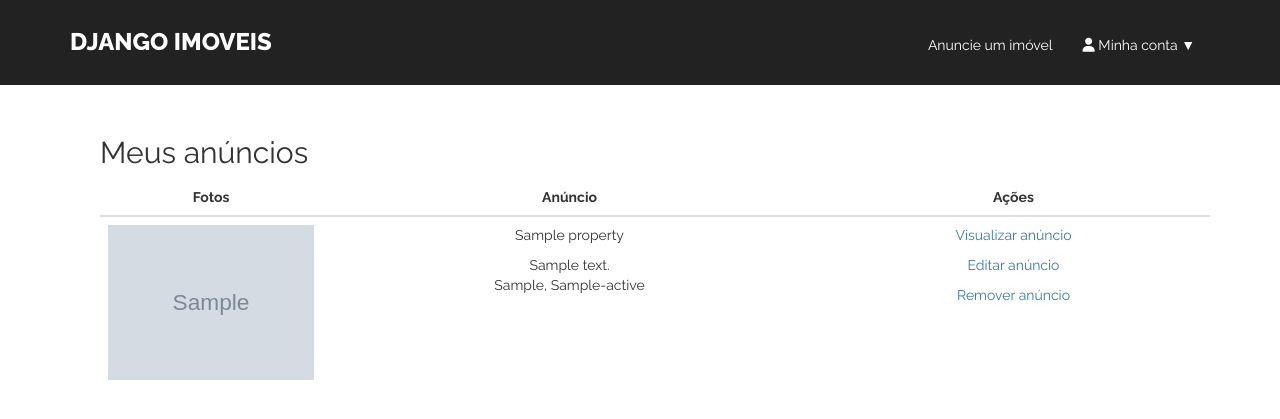
After one commit to andresmachado/django-imoveis, a Django app: a page that uses templates/properties/base.html in a window 1280 px wide. The commit adds this page. Shown: the top 419 px of the page. Run offline with Django 3.2, Linux system fonts and the light colour scheme; a user stored in the database is signed in; tables that the repository leaves empty hold one stand-in row (values such as "Sample post"); grey boxes marked "Sample" are stand-in pictures; some libraries are stand-ins or nearby versions.

Commit message:
Added edit form view and template, my account menu, my offers and more.

```diff
--- a/django_imoveis/settings.py
+++ b/django_imoveis/settings.py
@@ -26,7 +26,8 @@ SECRET_KEY = 'kl_kdu-c(@@ni7(ua3@hhc_gus5lg)^&7wii$%7*i*kl%ja=bt'
 DEBUG = True
 
 ALLOWED_HOSTS = []
-
+USE_L10N = False
+USE_THOUSAND_SEPARATOR = True
 # Application definition
 
 INSTALLED_APPS = [
--- a/properties/static/css/main.css
+++ b/properties/static/css/main.css
@@ -18,7 +18,8 @@ header {
 	margin-bottom: 30px;
 }
 
-header h3 a {
+header h3, header h3 a {
+	margin-top: 1.2em;
 	color: white;
 	text-transform: uppercase;
 	font-weight: bolder;
@@ -39,12 +40,50 @@ header ul a {
 }
 
 header ul a:hover {
+	cursor: pointer;
 	text-decoration: none;
 }
 
-header ul p {
-	color: white;
+.main-menu > ul > li {
+	float: left;
+	display: inline-block;
+	position: relative;
 }
+
+.main-menu > ul > li > a {
+	padding: 10px 10px;
+	display: inline-block;
+}
+
+.main-menu ul > li > ul {
+	display: none;
+}
+
+.main-menu li:hover .submenu {
+    display: block;
+    z-index: 100;
+}
+
+.submenu, .submenu:hover {
+    width:160%;
+    position:absolute;
+    top:50%;
+    left:0px;
+    transition:opacity linear 0.15s;
+    box-shadow:0px 2px 3px rgba(0,0,0,0.2);
+    background:#000;
+}
+
+.submenu li {
+    display:block;
+    font-size:14px;
+}
+
+.submenu li a {
+    padding:10px 20px;
+    display:block;
+}
+
 
 .property h4 {
 	margin: 0;
@@ -138,3 +177,22 @@ header ul p {
 	display: block;
 
 }
+
+.my-property h1 {
+	font-size: 1.5em;
+	color: #bdc3c7;
+	font-weight: bold;
+	text-align: center;
+}
+
+.offers img {
+	max-width: 100%;
+}
+
+.size {
+	width: 20%;
+}
+
+table th, td {
+	text-align: center;
+}
--- a/templates/properties/base.html
+++ b/templates/properties/base.html
@@ -21,12 +21,17 @@
 						<h3 class="pull-left"><a href="{% url 'index' %}">Django Imoveis</a></h3>
 					</div>
 					<div class="main-menu col-md-6">
-						<ul class="list-inline pull-right">
+						<ul class="list-inline pull-right clearfix">
 						{% if request.user.is_authenticated %}
-							<li><p>Olá {{ request.user.first_name }}!</p></li>
 							<li><a href="{% url 'create_property' %}">Anuncie um imóvel</a></li>
-							<li><a href="#"><i class="fa fa-user"></i> Minha conta</a></li>
-							<li><a href="{% url 'logout_user' %}"><i class="fa fa-sign-out"></i> Sair</a></li>
+							<li>
+								<a><i class="fa fa-user"></i> Minha conta <span class="arrow">&#9660;</span></a>
+								<ul class="submenu">
+									<li><a href="{% url 'user_profile' %}"><i class="fa fa-home"></i>  Meus imóveis</a></li>
+									<li><a href=""> <i class="fa fa-gear"></i> Configurações da conta</a></li>
+									<li><a href="{% url 'logout_user' %}"><i class="fa fa-sign-out"></i> Sair</a></li>
+								</ul>
+							</li>
 						{% else %}
 							<li><a href="{% url 'login_user' %}"><i class="fa fa-sign-in"></i> Entrar</a></li>
 						{% endif %}
--- a/templates/properties/property_detail.html
+++ b/templates/properties/property_detail.html
@@ -48,7 +48,7 @@
 			<div class="b-shadow col-md-12 property-info">
 				<h1>{{ property.title }}</h1>
 				<h3>Descrição</h3>
-				<p>{{ property.description }}</p>
+				<p>{{ property.description|linebreaks }}</p>
 			</div>
 		</div>
 		<aside class="sidebar col-md-4">
@@ -60,7 +60,7 @@
 					</div>
 					<div class="col-md-8">
 						<p><strong>R$ {{ property.rent_price|floatformat:2 }}</strong></p>
-						<p><i class="glyphicon glyphicon-map-marker"></i> {{ property.district }}</p>
+						<p><i class="glyphicon glyphicon-map-marker"></i> {{ property.city }} - {{ property.district }}</p>
 						<p><i class="glyphicon glyphicon-bed"></i> {{ property.rooms }} dorms | {{ property.util_area }}m²</p>
 					</div>
 				</div>
--- a/templates/properties/property_list.html
+++ b/templates/properties/property_list.html
@@ -1,8 +1,6 @@
 {% extends 'properties/base.html' %}
 
 {% block title %}{{block.super}}{% endblock title %}
-
-{% load humanize %}
 
 {% block content %}
 <div class="container">
@@ -33,7 +31,7 @@
 			<div class="col-md-6 property-info">
 				<h4>{{ property.property_type }}</h4>
 				<small>{{ property.category }}</small>
-				<p><strong>R$ {{ property.rent_price|floatformat:2|intcomma }}</strong></p>
+				<p><strong>R$ {{ property.rent_price|floatformat:2 }}</strong></p>
 				<p>{{ property.district }}</p>
 				<p><spam>{{ property.rooms }} dorms</spam> | <spam>{{ property.total_area }}m²</spam></p>
 				<p class="owner">{{ property.owner|upper }}</p>
--- /dev/null
+++ b/templates/users/my_account.html
@@ -0,0 +1,50 @@
+{% extends 'properties/base.html' %}
+{% block title %}{{ block.super }} | Minha conta {% endblock %}
+
+{% block content %}
+<div class="container">
+	<div class="row">
+		<div class="col-md-12">
+			{% if not properties %}
+			<div class="my-property col-md-12">
+				<h1>Você não tem anúncios no momento. <a href="{% url 'create_property' %}">clique aqui</a> para cadastrar um imóvel</h1>
+			</div>
+			{% else %}
+
+			<div class="col-md-12">
+				<h2>Meus anúncios</h2>
+			<table class="offers table">
+				<thead>
+				<tr>
+					<th>Fotos</th>
+					<th>Anúncio</th>
+					<th>Ações</th>
+				</tr>
+				</thead>
+				<tbody>
+				{% for my_property in properties %}
+				<tr>
+					<td class="size"><img src="{{ my_property.image.url }}" /></td>
+					<td>
+						<p>{{ my_property.title }}</p>
+						<p>
+							{{ my_property.address }} <br />
+							{{ my_property.district }}, {{ my_property.city }}-{{ my_property.state }}
+						</p>
+
+					</td>
+					<td>
+						<p><a href="{% url 'show_property' pk=my_property.id %}">Visualizar anúncio</a></p>
+						<p><a href="{% url 'edit_property' pk=my_property.id %}">Editar anúncio</a></p>
+						<p><a href="#">Remover anúncio</a></p>
+					</td>
+				</tr>
+				{% endfor %}
+				</tbody>
+			</table>
+			</div>
+			{% endif %}
+		</div>
+	</div>
+</div>
+{% endblock%}
--- a/users/urls.py
+++ b/users/urls.py
@@ -23,6 +23,6 @@ urlpatterns = [
     url(r'^logout/$', views.logout_user, name='logout_user'),
     url(r'^accounts/register/$', views.register, name='register'),
     url(r'^accounts/register/complete/$', views.registration_complete, name='registration_complete'),
-    # url(r'^myaccount/home/(?P<pk>[0-9]+)/$', views.user_profile, name='user_profile'),
+    url(r'^myaccount/home/$', views.user_profile, name='user_profile'),
     # url(r'^myaccount/home/(?P<pk>[0-9]+)/myposts/$', views.user_posts, name='user_posts'),
 ]
--- a/users/views.py
+++ b/users/views.py
@@ -1,30 +1,25 @@
 from django.http import *
-from django.shortcuts import render, render_to_response, redirect
+from django.shortcuts import render, get_object_or_404
+from django.template import RequestContext
+from django.core.exceptions import PermissionDenied
 from django.contrib import messages
-from django.template import RequestContext
 from django.contrib.auth import authenticate, login, logout
+from django.contrib.auth.models import User
 from django.contrib.auth.decorators import login_required
 from django.core.urlresolvers import reverse
 
-from .forms import RegisterUserForm
+from .forms import RegisterUserForm, LoginForm
+from properties.models import Property
 
 def login_user(request, template_name='users/login.html'):
-    username = password = ''
-    if request.POST:
-        username = request.POST['username']
-        password = request.POST['password']
-
-        user = authenticate(username=username, password=password)
-        if user is not None:
-            if user.is_active:
-                login(request, user)
-                messages.success(request, "Bem vindo, {}".format(request.user.username))
-                return HttpResponseRedirect(reverse('index'))
-            else:
-                messages.error(request, "Seu usuário está inativo, favor entrar em contato com o administrador.")
-                return HttpResponseRedirect(reverse('index'))
-    return render(request, template_name, context_instance=RequestContext(request))
-
+    form = LoginForm(request.POST or None)
+    if request.POST and form.is_valid():
+        user = form.login(request)
+        if user:
+            login(request, user)
+            messages.success(request, "Bem vindo, {}".format(request.user.username))
+            return HttpResponseRedirect(reverse('index'))
+    return render(request, 'users/login.html', {'login_form': form})
 
 def logout_user(request):
 	if request.user.is_authenticated():
@@ -51,3 +46,13 @@ def registration_complete(request):
         return render(request, 'users/registration_complete.html')
     else:
         raise Http404
+
+@login_required
+def user_profile(request):
+    user = get_object_or_404(User, username=request.user.username);
+    my_properties = Property.objects.filter(owner=request.user.id)
+    context = {
+        'user': user,
+        'properties': my_properties
+    }
+    return render(request, 'users/my_account.html', context)
```
Also changed, not shown: properties/views.py (+15 -3 lines), templates/users/login.html (+11 -0 lines), users/forms.py (+22 -0 lines), media_cdn/img/2015-05-06_17-04-05_imagem2.jpg (deleted), media_cdn/img/7abr20149.jpg (deleted), media_cdn/img/Casa-del-Viento-Taller-de-Arquitectura-1.jpg (deleted).
